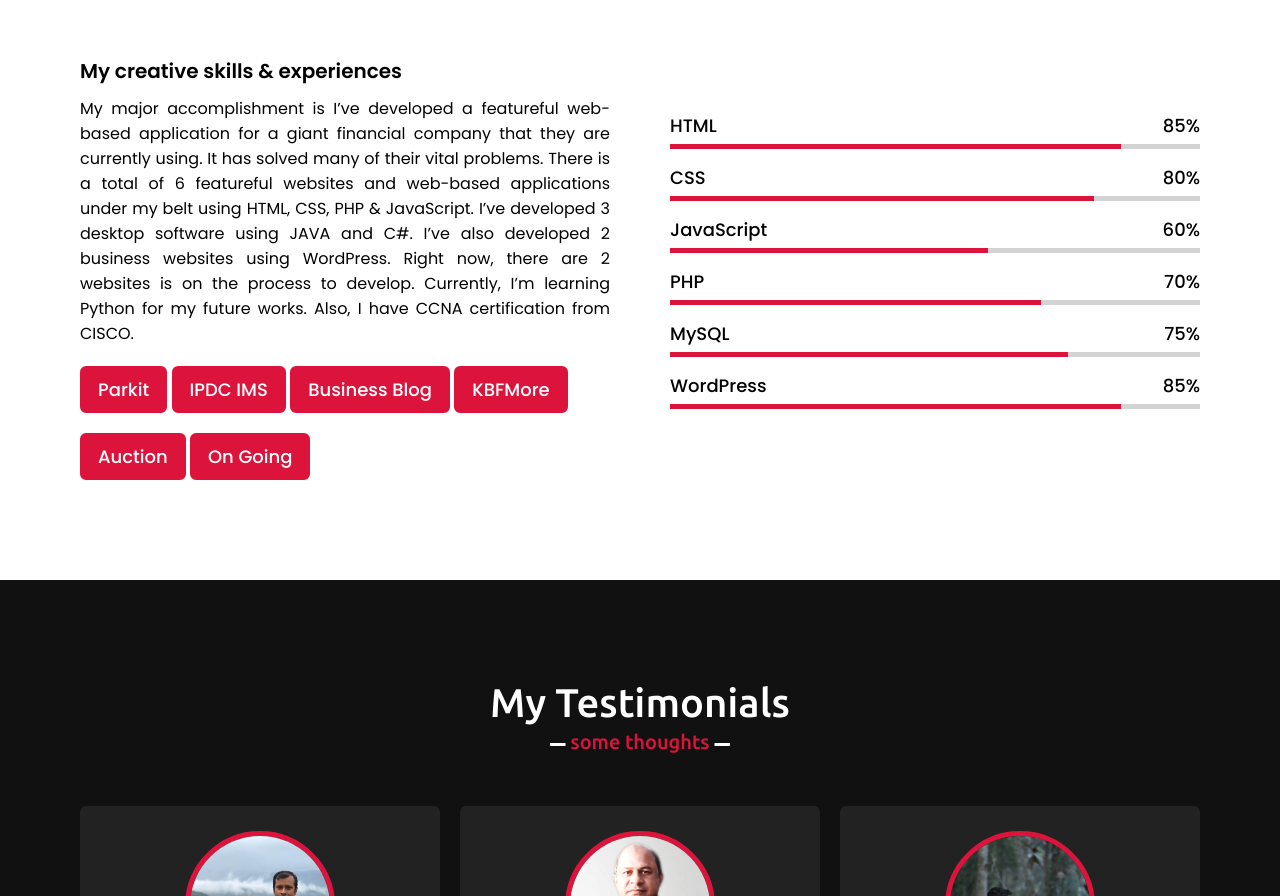
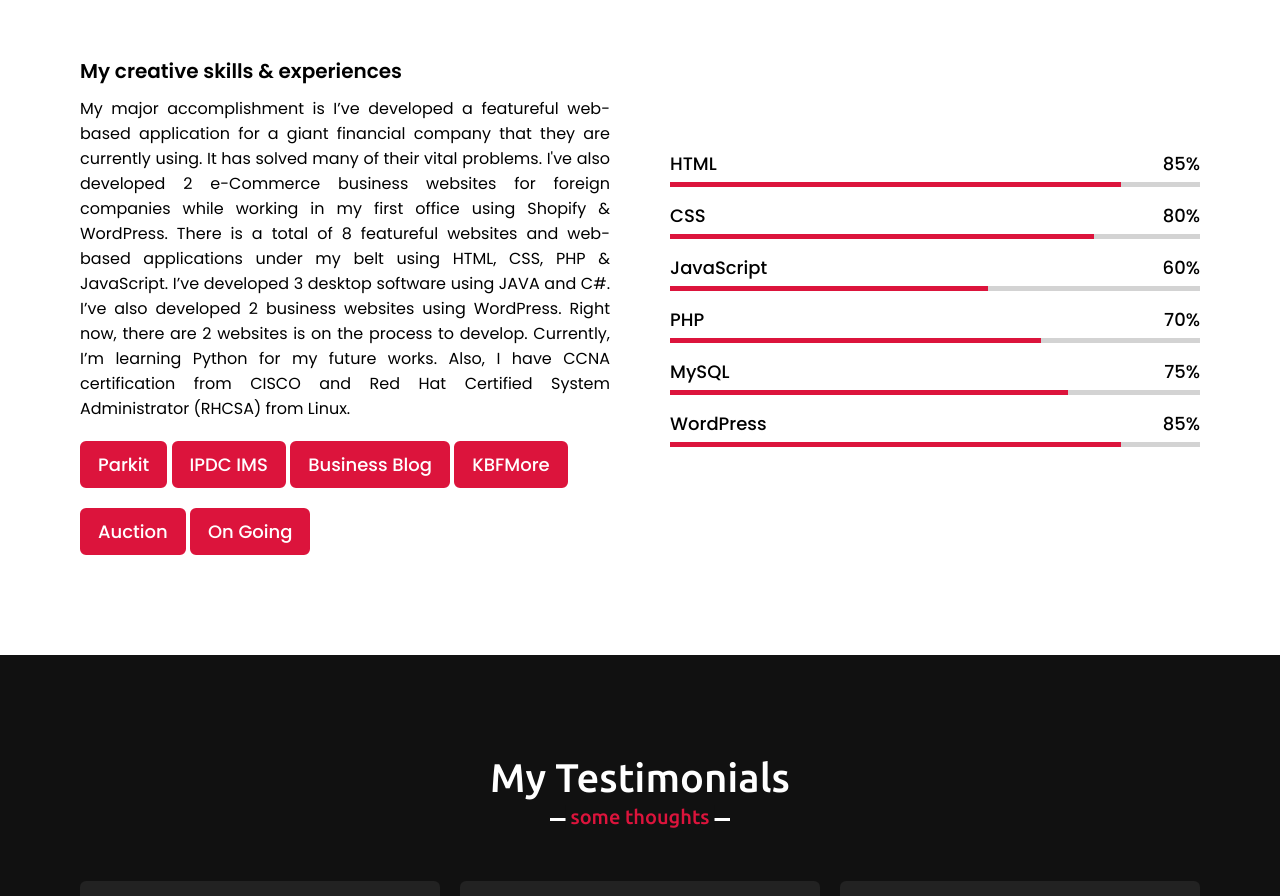
Before and after one commit to saifminhaz/saifminhaz.github.io, a plain HTML site: page Portfolio/index.html in a window 1280 px wide. Shown: the part 2524-3420 px from the top of the page. Drawn offline with nearby package versions, Linux system fonts and the light colour scheme.

Commit message:
Update Skill Section

```diff
--- a/Portfolio/index.html
+++ b/Portfolio/index.html
@@ -113,7 +113,7 @@
             <div class="skills-content">
                 <div class="column left">
                     <div class="text">My creative skills & experiences</div>
-                    <p>My major accomplishment is I’ve developed a featureful web-based application for a giant financial company that they are currently using. It has solved many of their vital problems. There is a total of 6 featureful websites and web-based applications under my belt using HTML, CSS, PHP & JavaScript. I’ve developed 3 desktop software using JAVA and C#. I’ve also developed 2 business websites using WordPress. Right now, there are 2 websites is on the process to develop. Currently, I’m learning Python for my future works. Also, I have CCNA certification from CISCO.</p>
+                    <p>My major accomplishment is I’ve developed a featureful web-based application for a giant financial company that they are currently using. It has solved many of their vital problems. I've also developed 2 e-Commerce business websites for foreign companies while working in my first office using Shopify & WordPress. There is a total of 8 featureful websites and web-based applications under my belt using HTML, CSS, PHP & JavaScript. I’ve developed 3 desktop software using JAVA and C#. I’ve also developed 2 business websites using WordPress. Right now, there are 2 websites is on the process to develop. Currently, I’m learning Python for my future works. Also, I have CCNA certification from CISCO and Red Hat Certified System Administrator (RHCSA) from Linux.</p>
 
                     <!-- Modal Button 1 start -->
                     <button id="modal-btn" class="button">Parkit</button>
```
